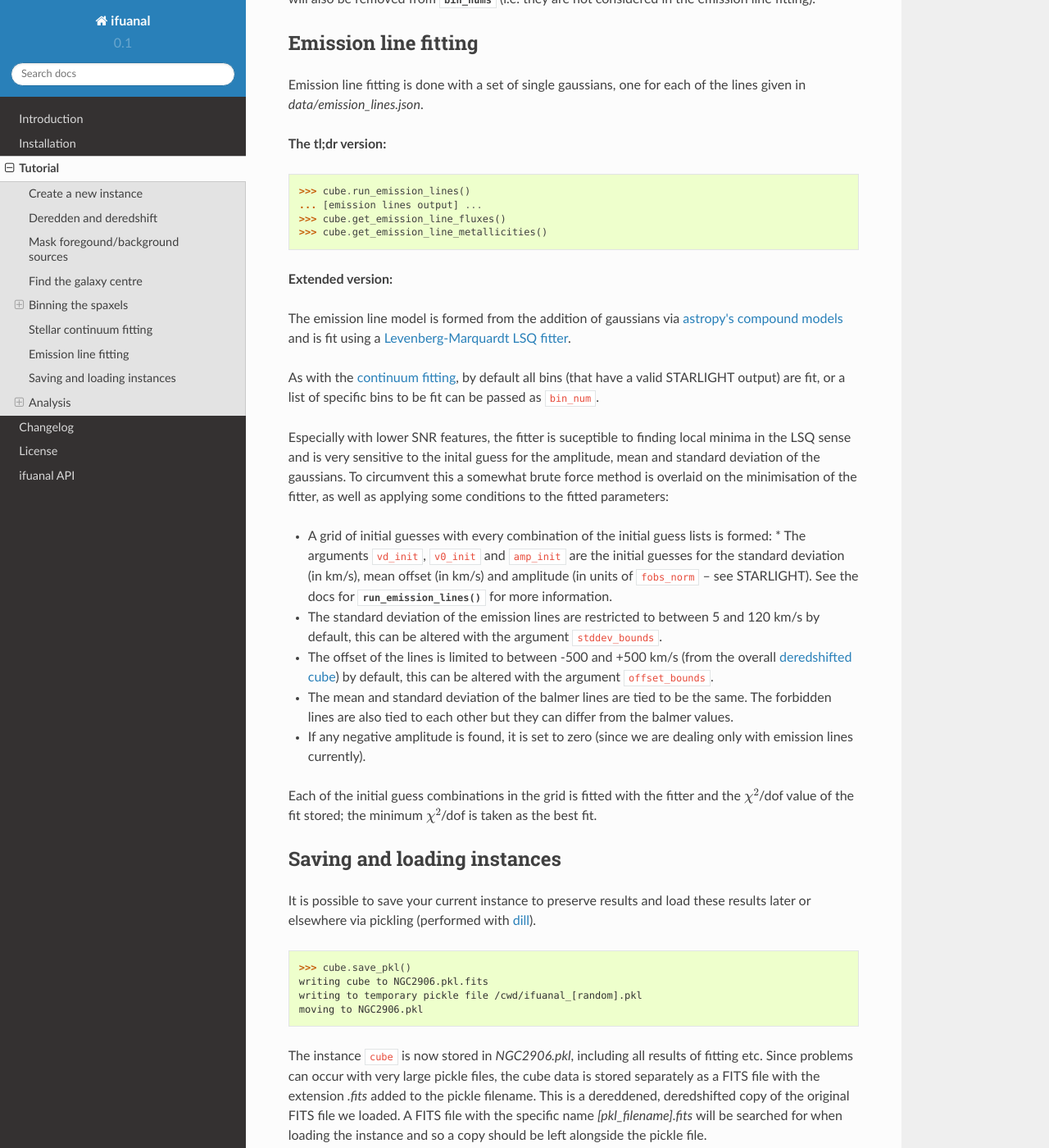
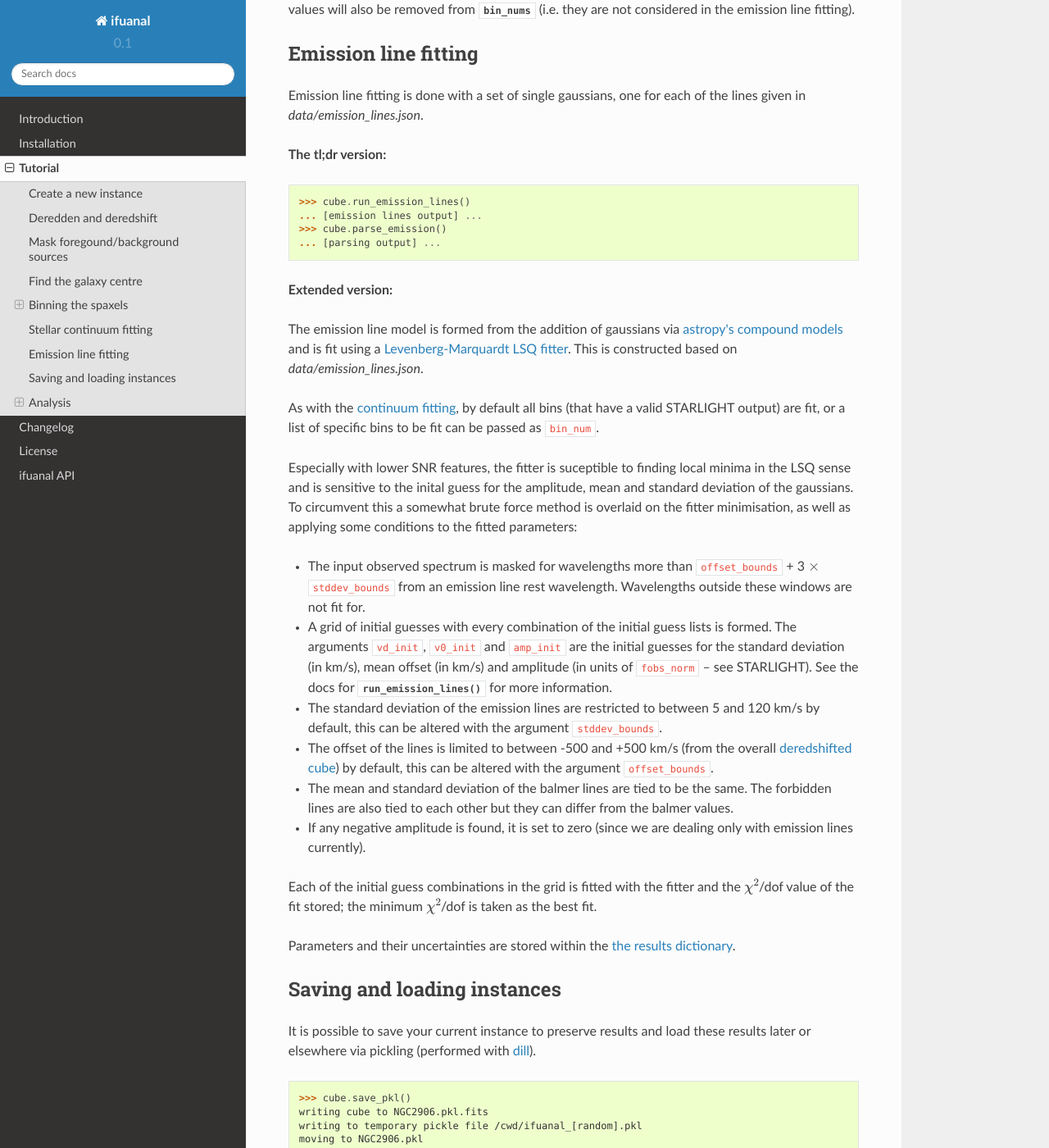
Before and after one commit to Lyalpha/ifuanal, a Sphinx documentation site: the page built from docs/tutorial.rst, in a window 1280 px wide and 1400 px high, scrolled down 7059 px. Shown: the whole window at 82% size. Built offline with Sphinx 7.4.7 and the Read the Docs theme 2.0.0, drawn with Linux system fonts in a browser that asks for light colours; some of the changed text lies outside the part shown.

Commit message:
Update tutorial

```diff
--- a/docs/tutorial.rst
+++ b/docs/tutorial.rst
@@ -2,8 +2,7 @@ Tutorial
 ========
 
 ifuanal requires a reduced (i.e. sky-subtracted, flux- and
-wavelength-calibrated) datacube as ingestion. Wavelength scale should be in
-angstroms.
+wavelength-calibrated) datacube as ingestion.
 
 This tutorial will use an example workflow that performs :ref:`stellar
 continuum <cont-fitting>` and :ref:`emission line <emission-fitting>` fitting
@@ -13,10 +12,21 @@ A description of the processes in each step as well as some of the pertinent
 arguments is given below. For a full description of optional arguments and
 their format, see the :ref:`api documentation of the methods <ifuanal-api>` (or
 type ``object?`` from within an IPython session to find out about
-``object``). All pixel-coordinates should be passed to methods as zero-indexed
-in the order ``x``, ``y`` (in the FITS standard). Any files produced are
-defined in this tutorial by their `suffix.extension`. The prefix will be that
-of the cube being analysed (minus the filename extension). By default, ifuanal will spawn ``min(Ncpu-1, Ncpu*0.9)`` processes for the multiprocessed parts of the analyses where ``Ncpu`` is the number of cpus on the system (this is saved under the attribute :attr:`n_cpu` and can be changed manually).
+``object``).
+
+* All pixel-coordinates should be passed to methods as zero-indexed in the order
+  ``x``, ``y`` (in the FITS standard).
+* Any files produced are defined in this tutorial by their
+  `suffix.extension`. The prefix will be that of the cube being analysed (minus
+  the filename extension).
+* By default, ifuanal will spawn ``min(Ncpu-1, Ncpu*0.9)`` processes for the
+  multiprocessed parts of the analyses where ``Ncpu`` is the number of cpus on
+  the system (this is saved under the attribute :attr:`n_cpu` and can be changed
+  manually).
+* Emission lines to fit are defined in the file `data/emissionlines.json`. The
+  existing entries should not be altered, however additional lines may be added.
+  No sanity checking of these entries is done, so make sure they are sensible
+  for the data being analysed (i.e. within the wavelength window of the cube).
 
 .. NOTE::
 
@@ -68,14 +78,7 @@ small manipulation to the MUSE FITS file input before ingestion to
 
 ``IFUCube`` is then initialised which will set up the wavelength scale, check
 the STARLIGHT directory (:attr:`sl_dir`) exists, and load the emission line data
-from `data/emission_lines.json`
-
-.. WARNING::
-
-   The lines in `data/emission_lines.json` should not be altered in the current
-   version. There are some hard coded sections that require these and only these
-   lines. A generalising of this process will allow custom line lists to be
-   given.
+from `data/emission_lines.json`.
 
 .. _deredden-deredshift:
 
@@ -359,8 +363,8 @@ the lines given in `data/emission_lines.json`.
 
   >>> cube.run_emission_lines()
   ... [emission lines output] ...
-  >>> cube.get_emission_line_fluxes()
-  >>> cube.get_emission_line_metallicities()
+  >>> cube.parse_emission()
+  ... [parsing output] ...
 
 **Extended version:**
 
@@ -368,20 +372,24 @@ The emission line model is formed from the addition of gaussians via
 `astropy\'s compound models
 <http://docs.astropy.org/en/stable/modeling/compound-models.html>`_ and is fit
 using a `Levenberg-Marquardt LSQ fitter
-<http://docs.astropy.org/en/stable/api/astropy.modeling.fitting.LevMarLSQFitter.html#astropy.modeling.fitting.LevMarLSQFitter>`_.
+<http://docs.astropy.org/en/stable/api/astropy.modeling.fitting.LevMarLSQFitter.html#astropy.modeling.fitting.LevMarLSQFitter>`_. This
+is constructed based on `data/emission_lines.json`.
 
 As with the :ref:`continuum fitting <cont-fitting>`, by default all bins (that
 have a valid STARLIGHT output) are fit, or a list of specific bins to be fit
 can be passed as ``bin_num``.
 
 Especially with lower SNR features, the fitter is suceptible to finding local
-minima in the LSQ sense and is very sensitive to the inital guess for the
+minima in the LSQ sense and is sensitive to the inital guess for the
 amplitude, mean and standard deviation of the gaussians. To circumvent this a
-somewhat brute force method is overlaid on the minimisation of the fitter, as
+somewhat brute force method is overlaid on the fitter minimisation, as
 well as applying some conditions to the fitted parameters:
 
-* A grid of initial guesses with every combination of the initial guess lists is formed:
-  * The arguments ``vd_init``, ``v0_init`` and ``amp_init`` are the
+* The input observed spectrum is masked for wavelengths more than ``offset_bounds``
+  + 3 :math:`\times` ``stddev_bounds`` from an emission line rest wavelength.
+  Wavelengths outside these windows are not fit for.
+* A grid of initial guesses with every combination of the initial guess lists
+  is formed. The arguments ``vd_init``, ``v0_init`` and ``amp_init`` are the
   initial guesses for the standard deviation (in km/s), mean offset (in km/s)
   and amplitude (in units of ``fobs_norm`` -- see STARLIGHT). See the docs
   for :meth:`~ifuanal.IFUCube.run_emission_lines` for more information.
@@ -397,7 +405,11 @@ well as applying some conditions to the fitted parameters:
 * If any negative amplitude is found, it is set to zero (since we are dealing
   only with emission lines currently).
 
-Each of the initial guess combinations in the grid is fitted with the fitter and the :math:`\chi^2`/dof value of the fit stored; the minimum :math:`\chi^2`/dof is taken as the best fit.
+Each of the initial guess combinations in the grid is fitted with the fitter
+and the :math:`\chi^2`/dof value of the fit stored; the minimum
+:math:`\chi^2`/dof is taken as the best fit.
+
+Parameters and their uncertainties are stored within the :ref:`results-dict`.
 
 .. _saving-loading:
 
@@ -447,10 +459,10 @@ can do all this fancy stuff...
 
 .. _results-dict:
 
-:attr:`results` dictionary
+the :attr:`results` dictionary
 ^^^^^^^^^^^^^^^^^^^^^^^^^^^^
 As an example, to see the results for a bin of number
-``bn``, type:::
+``bn``, type: ::
 
   >>> cube.results["bin"][bn]
   ... [bin results output] ...
@@ -461,15 +473,42 @@ The ``results`` dictionary contains
    Write this section.
 
 
-Plotting
+plotting
 ^^^^^^^^
 
-Once all fitting has been done, maps of the bins with various quantities can be
-output...
+Once all fitting has been done, maps of the bins and the results of the fitting
+methods can be made.See the docs for each method for more info.
 
-.. TODO::
-   Write this section.
+:meth:`~ifuanal.IFUCube.plot_continuum`
+"""""""""""""""""""""""""""""""""""""""
+plots the spectra of a bin and the fit to the continuum, as well as the contribution
+of the various age and metallicity bases to the integrated fit.
+
+:meth:`~ifuanal.IFUCube.plot_continuum`
+"""""""""""""""""""""""""""""""""""""""
+plots the spectra of a bin and the fit to the emission spectrum.
+
+:meth:`~ifuanal.IFUCube.plot_worst_fits`
+""""""""""""""""""""""""""""""""""""""""
+plots the ``N`` worst fits of each of the continuum and emission fits, as
+determined by their :math:`\chi^2`/dof.
+
+:meth:`~ifuanal.IFUCube.plot_yio`
+"""""""""""""""""""""""""""""""""
+plots the contribution of young, intermediate, and old stellar populations to
+the continuum fits as a map.
+
+:meth:`~ifuanal.IFUCube.plot_kinematics`
+""""""""""""""""""""""""""""""""""""""""
+plots the velocity offset and dispersion of the stellar populations in the
+the continuum fits as a map.
+
+:meth:`~ifuanal.IFUCube.plot_metallicity`
+"""""""""""""""""""""""""""""""""""""""""
+plots the metallicity for the chosen indicator as a map aslongside the cumulative
+metallicity of the bins and a radial dependancy plot.
 
 .. Warning::
-   Plotting will fail if use more than 6 metallicities are used in the
-   STARLIGHT bases, or if the number of ages for each metallicity are different.
+   :meth:`~ifuanal.IFUCube.plot_continuum` will fail if use more than
+   6 metallicities are used in the STARLIGHT bases, or if the number of ages
+   for each metallicity are different.
```
Also changed, not shown: other parts of docs/tutorial.rst (+3 -2 lines).
